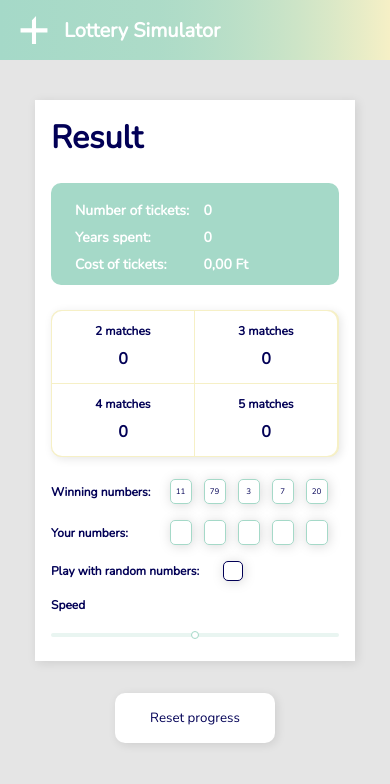
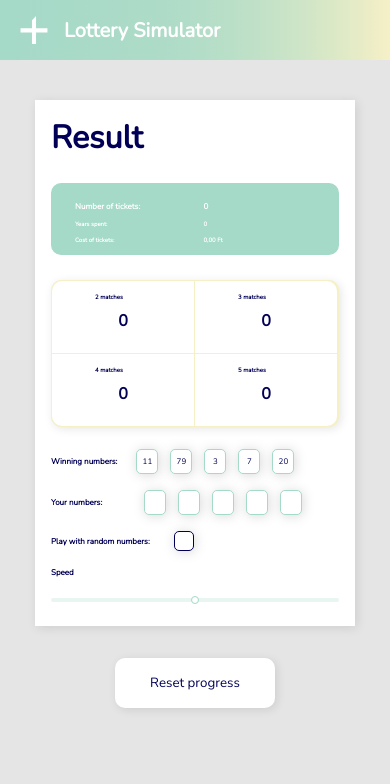
Before and after one commit to szoverdffygyorgy/lottery-simulator, a React (Vite) app: page / in a window 390 px wide. Shown: the top 784 px of the page. Built offline with nearby package versions, Linux system fonts and the light colour scheme.

Commit message:
Mobile fonts

```diff
--- a/src/components/checkbox/checkbox.styles.ts
+++ b/src/components/checkbox/checkbox.styles.ts
@@ -4,7 +4,7 @@ import { styled } from '../../theme/theme';
 export const StyledCheckbox = styled.input`
   -webkit-appearance: none;
   appearance: none;
-  background-color: #fff;
+  background-color: ${({ theme }) => theme.checkbox.background};
   margin: 0;
 
   color: ${({ theme }) => theme.checkbox.color};
--- a/src/containers/aggregated-results/aggregated-results.styles.ts
+++ b/src/containers/aggregated-results/aggregated-results.styles.ts
@@ -34,6 +34,10 @@ export const Text = styled.label<TextProps>`
           z-index: 1;
         `
       : null};
+
+  @media ${breakpoints.mobile} {
+    font-size: 6px;
+  }
 `;
 
 export const LargeText = styled.label`
@@ -42,7 +46,7 @@ export const LargeText = styled.label`
   color: ${({ theme }) => theme.secondaryText};
 
   @media ${breakpoints.mobile} {
-    font-size: 14px;
+    font-size: 8px;
   }
 `;
 
@@ -52,7 +56,7 @@ export const Attempts = styled.label`
   color: ${({ theme }) => theme.secondaryText};
 
   @media ${breakpoints.mobile} {
-    font-size: 14px;
+    font-size: 8px;
   }
 `;
 
--- a/src/containers/app/app.styles.ts
+++ b/src/containers/app/app.styles.ts
@@ -15,8 +15,8 @@ export const ResetButton = styled.button`
   outline: none;
   border: none;
   border-radius: 10px;
-  background-color: ${({ theme }) => theme.mainContainerBackground};
-  color: ${({ theme }) => theme.primaryText};
+  background-color: ${({ theme }) => theme.button.background};
+  color: ${({ theme }) => theme.button.text};
   box-shadow: 2px 2px 10px rgba(0, 0, 0, 0.1);
 
   &:hover {
--- a/src/containers/lottery-speed/lottery-speed.styles.ts
+++ b/src/containers/lottery-speed/lottery-speed.styles.ts
@@ -13,7 +13,7 @@ export const Title = styled.h2`
 
   @media ${breakpoints.mobile} {
     margin: 0 0 10px 0;
-    font-size: 12px;
+    font-size: 8px;
     font-weight: 600;
   }
 `;
--- a/src/containers/lottery-success/lottery-success.styles.ts
+++ b/src/containers/lottery-success/lottery-success.styles.ts
@@ -34,7 +34,7 @@ export const Cell = styled.div`
   @media ${breakpoints.tablet} {
     width: 142px;
     padding: 12px 43px;
-    background-color: ${({ theme }) => theme.mainContainerBackground};
+    background-color: ${({ theme }) => theme.mainContainer.background};
 
     &:not(:last-of-type) {
       border-right: none;
@@ -62,10 +62,18 @@ export const CellTitle = styled.label`
   margin-bottom: 9px;
   font-size: 12px;
   font-weight: 700;
+
+  @media ${breakpoints.tablet} {
+    font-size: 6px;
+  }
 `;
 
 export const CellValue = styled.label`
   font-size: 16px;
   font-weight: 700;
   text-align: center;
+
+  ${breakpoints.tablet} {
+    font-size: 8px;
+  }
 `;
--- a/src/containers/main-container/main-container.styles.ts
+++ b/src/containers/main-container/main-container.styles.ts
@@ -10,7 +10,7 @@ export const Container = styled.div`
   margin: 40px auto 32px auto;
   padding: 48px 78px;
   border-radius: 24px;
-  background-color: ${({ theme }) => theme.mainContainerBackground};
+  background-color: ${({ theme }) => theme.mainContainer.background};
   box-shadow: 2px 2px 10px rgba(0, 0, 0, 0.1);
 
   @media ${breakpoints.mobile} {
--- a/src/containers/randomizer/randomizer.styles.ts
+++ b/src/containers/randomizer/randomizer.styles.ts
@@ -20,7 +20,7 @@ export const Title = styled.h3`
 
   @media ${breakpoints.mobile} {
     margin: 0 24px 0 0;
-    font-size: 12px;
+    font-size: 8px;
     font-weight: 600;
   }
 `;
--- a/src/containers/user-numbers/user-numbers.styles.ts
+++ b/src/containers/user-numbers/user-numbers.styles.ts
@@ -20,7 +20,7 @@ export const Title = styled.h3`
 
   @media ${breakpoints.mobile} {
     margin: 0 42px 0 0;
-    font-size: 12px;
+    font-size: 8px;
     font-weight: 600;
   }
 `;
--- a/src/containers/winning-numbers/winning-numbers.styles.ts
+++ b/src/containers/winning-numbers/winning-numbers.styles.ts
@@ -20,7 +20,7 @@ export const Title = styled.h3`
 
   @media ${breakpoints.mobile} {
     margin: 0 19px 0 0;
-    font-size: 12px;
+    font-size: 8px;
     font-weight: 600;
   }
 `;
--- a/src/theme/theme.ts
+++ b/src/theme/theme.ts
@@ -8,7 +8,12 @@ import { Theme } from './types';
 
 const theme: Theme = {
   background: colors.grey1,
+  button: {
+    background: colors.white,
+    text: colors.blue1,
+  },
   checkbox: {
+    background: colors.white,
     border: colors.blue1,
     color: colors.blue1,
   },
@@ -17,7 +22,9 @@ const theme: Theme = {
     disabledBackground: colors.white,
     text: colors.blue1,
   },
-  mainContainerBackground: colors.white,
+  mainContainer: {
+    background: colors.white,
+  },
   primary: colors.green1,
   primaryText: colors.blue1,
   secondary: colors.yellow1,
```
Also changed, not shown: src/theme/types.ts (+8 -1 lines).
